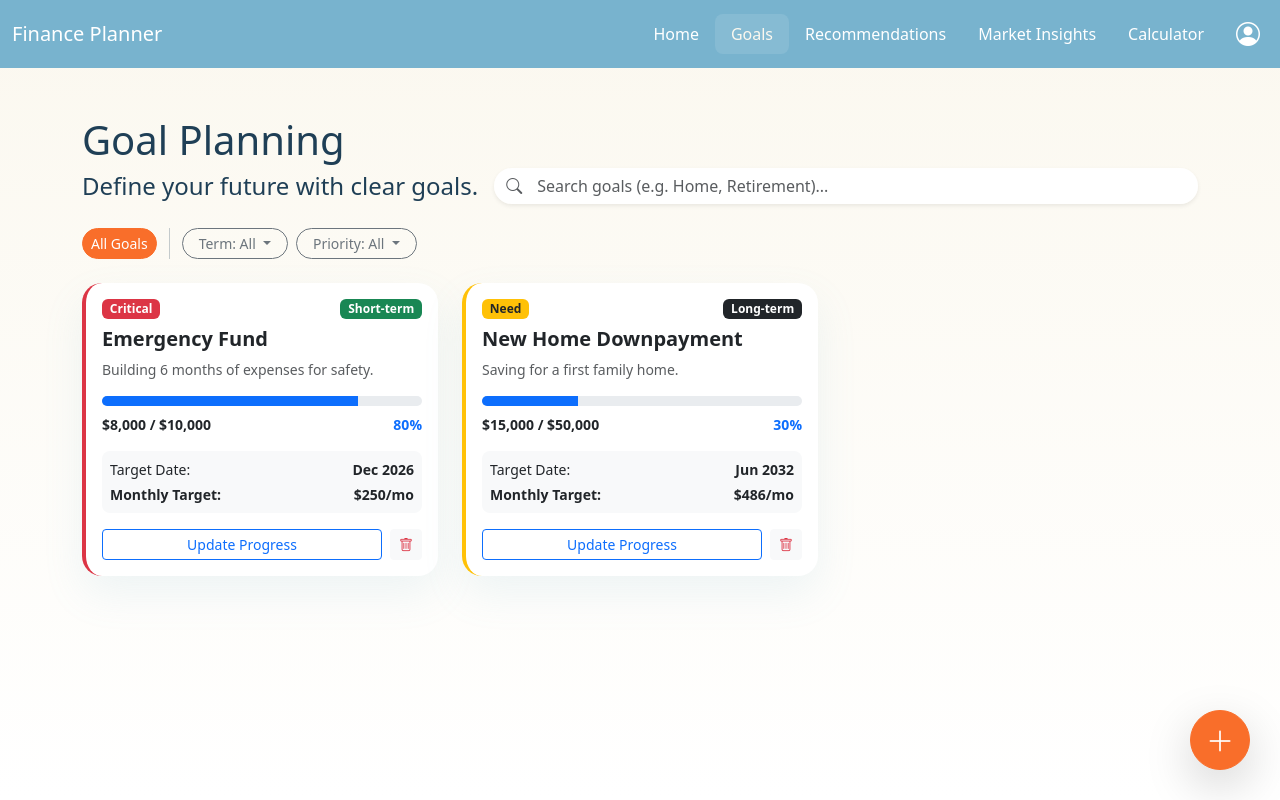
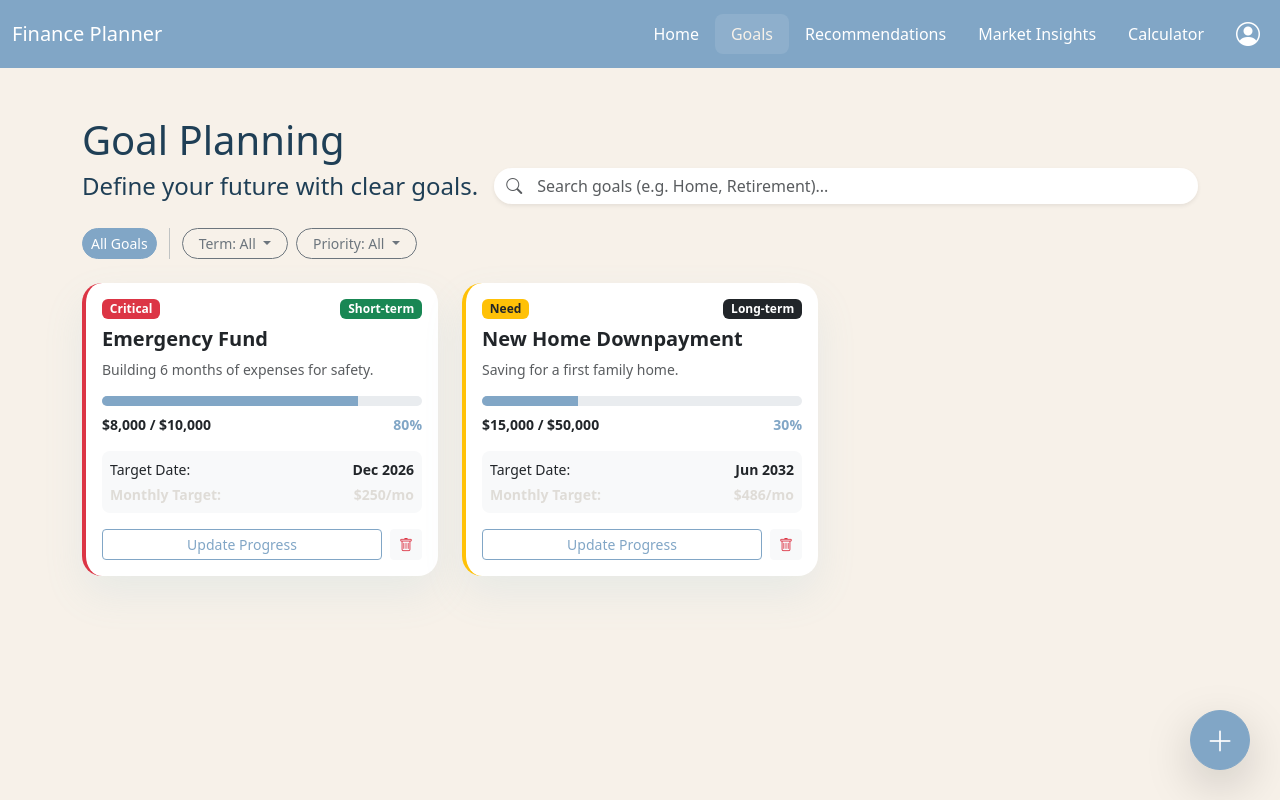
Before and after one commit to JYuenChia/personal-financial-planning-system, a website: page frontend/goals.html in a window 1280 px wide. Drawn offline with nearby package versions, Linux system fonts and the light colour scheme; sample sign-in values are in the browser's storage.

Commit message:
change theme color

```diff
--- a/frontend/goals.html
+++ b/frontend/goals.html
@@ -12,21 +12,21 @@
     <link rel="stylesheet" href="styles.css" />
     <style>
       .btn-primary:focus, .btn-primary:active {
-        background-color: var(--palette-accent) !important;
-        border-color: var(--palette-accent) !important;
+        background-color: var(--palette-primary) !important;
+        border-color: var(--palette-primary) !important;
         box-shadow: none !important;
       }
       #resetFilters.btn-primary {
-        background-color: var(--palette-accent) !important;
-        border-color: var(--palette-accent) !important;
+        background-color: var(--palette-primary) !important;
+        border-color: var(--palette-primary) !important;
       }
       #resetFilters.btn-outline-primary {
-        color: var(--palette-accent) !important;
-        border-color: var(--palette-accent) !important;
+        color: var(--palette-primary) !important;
+        border-color: var(--palette-primary) !important;
         background-color: transparent !important;
       }
       #resetFilters.btn-outline-primary:hover {
-        background-color: var(--palette-accent) !important;
+        background-color: var(--palette-primary) !important;
         color: white !important;
       }
     </style>
--- a/frontend/styles.css
+++ b/frontend/styles.css
@@ -1,16 +1,49 @@
 :root {
   color-scheme: light;
-  --palette-primary: #78b3ce;
-  --palette-secondary: #c9e6f0;
-  --palette-surface: #fbf8ef;
-  --palette-accent: #f96e2a;
+  --palette-primary: #81A6C6;
+  --palette-secondary: #AACDDC;
+  --palette-surface: #f7f1e9;
+  --palette-accent: #dfdcd7;
   --palette-text: #1f3f56;
 }
 
 body {
-  background: linear-gradient(180deg, var(--palette-surface) 0%, #ffffff 100%);
+  background: var(--palette-surface);
   color: var(--palette-text);
   min-height: 100vh;
+}
+
+.bg-primary {
+  background-color: var(--palette-primary) !important;
+}
+
+.btn-primary {
+  background-color: var(--palette-primary) !important;
+  border-color: var(--palette-primary) !important;
+  color: white !important;
+}
+
+.btn-primary:hover {
+  background-color: #6a8ba8 !important;
+  border-color: #6a8ba8 !important;
+}
+
+.btn-outline-primary {
+  color: var(--palette-primary) !important;
+  border-color: var(--palette-primary) !important;
+}
+
+.btn-outline-primary:hover {
+  background-color: var(--palette-primary) !important;
+  color: white !important;
+}
+
+.text-primary {
+  color: var(--palette-primary) !important;
+}
+
+.text-accent {
+  color: var(--palette-accent) !important;
 }
 
 .navbar {
@@ -88,7 +121,6 @@
   background-color: rgba(120, 179, 206, 0.18);
 }
 
-/* Custom Alert Styling for smaller padding */
 .alert {
   padding: 0.5rem 0.75rem;
   font-size: 0.875rem;
```
